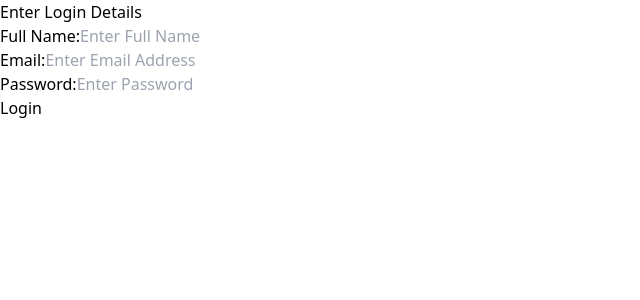
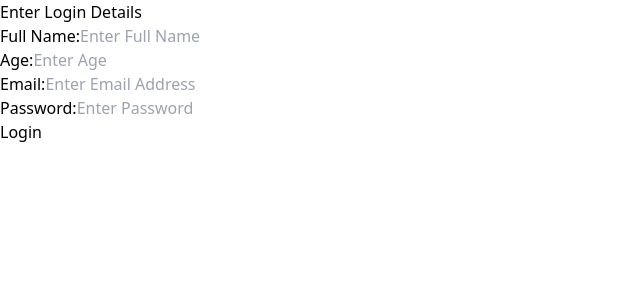
Before and after one commit to Itminan30/react-hook-form-practice, a React (Vite) app: page / in a window 1280 px wide. Shown: the top 300 px of the page, without its empty margins (0-640 px from the left). Built offline with nearby package versions, Linux system fonts and the light colour scheme.

Commit message:
Age field added in registration form

```diff
--- a/src/Components/Forms/RegistrationForm.jsx
+++ b/src/Components/Forms/RegistrationForm.jsx
@@ -22,6 +22,29 @@ const RegistrationForm = () => {
                             name="fname"
                             id="fname"
                             placeholder="Enter Full Name" />
+                    </Field>
+                    {/* Age Field */}
+                    <Field label={"Age:"} error={errors["age"]}>
+                        <input
+                            {...register(
+                                "age",
+                                {
+                                    required: "Age is required",
+                                    max: {
+                                        value: 100,
+                                        message: "Age must be between 0 and 100"
+                                    },
+                                    min: {
+                                        value: 0,
+                                        message: "Age must be between 0 and 100"
+                                    }
+                                }
+                            )}
+                            className={`p-2 border box-border w-[300px] rounded-md ${errors["age"] ? "border-red-500" : "border-gray-200"}`}
+                            type="number"
+                            name="age"
+                            id="age"
+                            placeholder="Enter Age" />
                     </Field>
                     {/* Email Field */}
                     <Field label={"Email:"} error={errors["email"]}>
```
